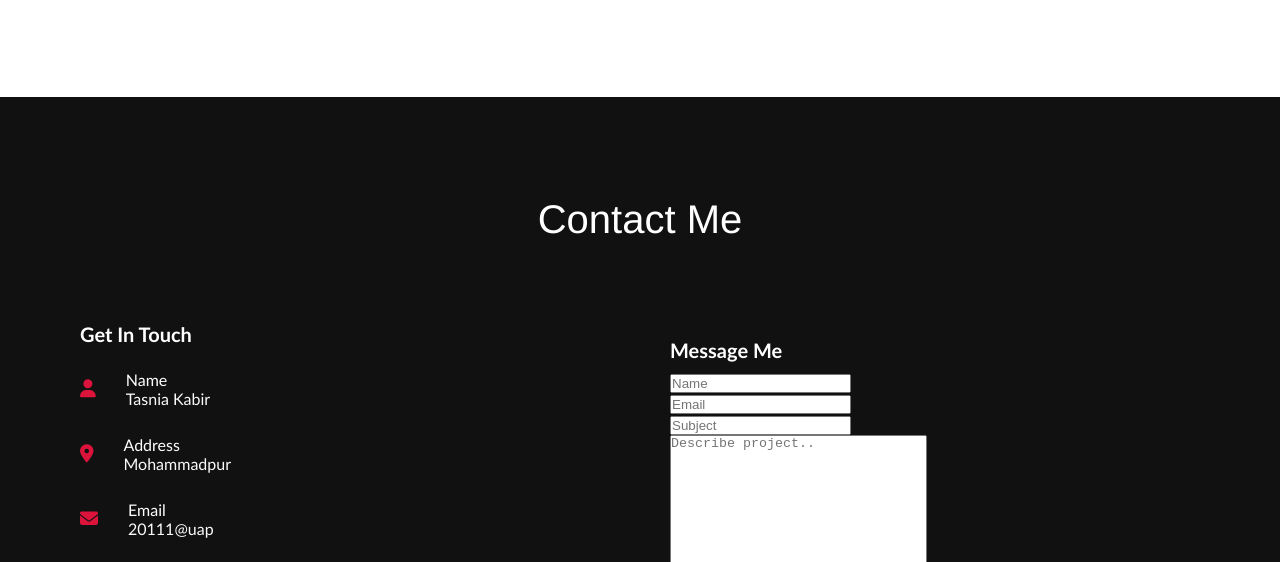
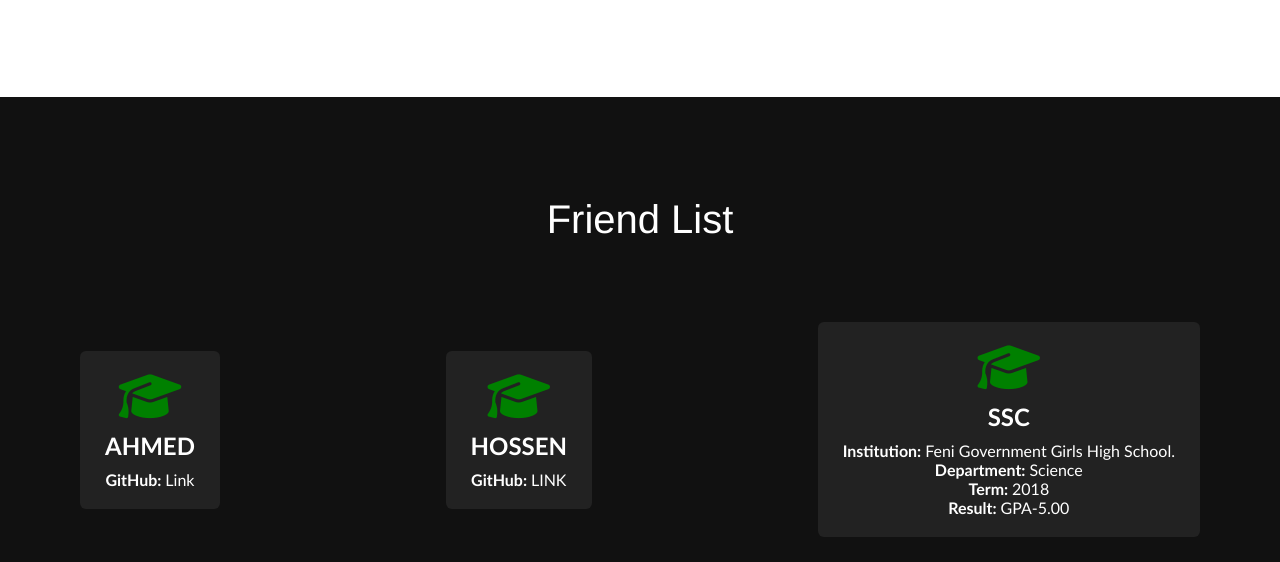
Before and after one commit to TasniaSami123/website, a plain HTML site: page index.html in a window 1280 px wide. Shown: the part 2548-3110 px from the top of the page. Drawn offline with nearby package versions, Linux system fonts and the light colour scheme.

Commit message:
Update index.html

```diff
--- a/index.html
+++ b/index.html
@@ -157,6 +157,43 @@
         </div>
     </section>
 
+     <section class="education" id="education">
+        <div class="max-width">
+            <h2 class="title">Friend List</h2>
+            <div class="edu-content">
+                <div class="card">
+                    <div class="box">
+                        <i class="fa-solid fa-graduation-cap"></i>
+                        <div class="text">AHMED</div>
+                        <p><span>GitHub: </span>Link</p>
+                    </div>
+                </div>
+
+                <div class="card">
+                    <div class="box">
+                        <i class="fa-solid fa-graduation-cap"></i>
+                        <div class="text">HOSSEN</div>
+                        <p><span>GitHub: </span>LINK</p>
+
+                    </div>
+                </div>
+
+                <div class="card">
+                    <div class="box">
+                        <i class="fa-solid fa-graduation-cap"></i>
+                        <div class="text">SSC</div>
+                        <p><span>Institution: </span>Feni Government Girls High School.</p>
+                        <p><span>Department: </span>Science</p>
+                        <p><span>Term: </span>2018</p>
+                        <p><Span>Result: </Span>GPA-5.00</p>
+
+                    </div>
+                </div>
+
+            </div>
+        </div>
+    </section>
+
     <section class="contact" id="contact">
         <div class="max-width">
             <h2 class="title">Contact Me</h2>
```
